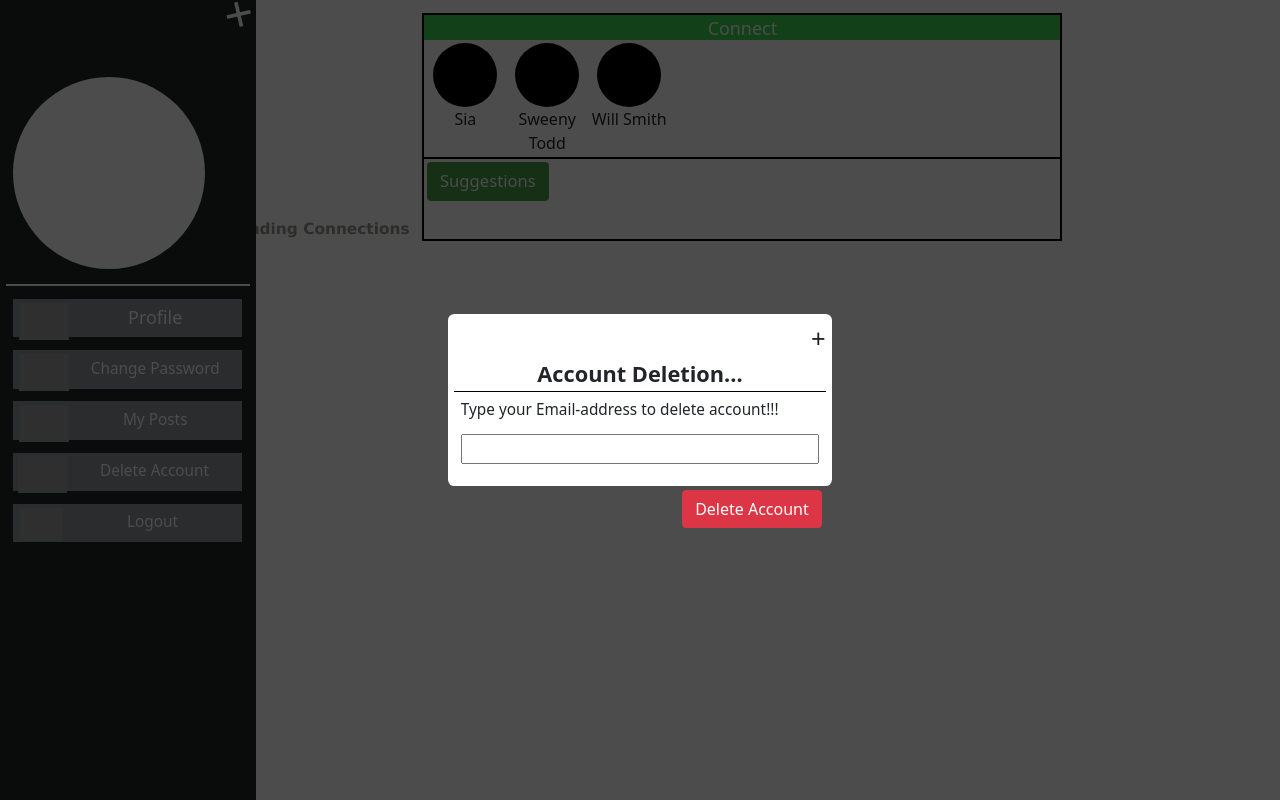
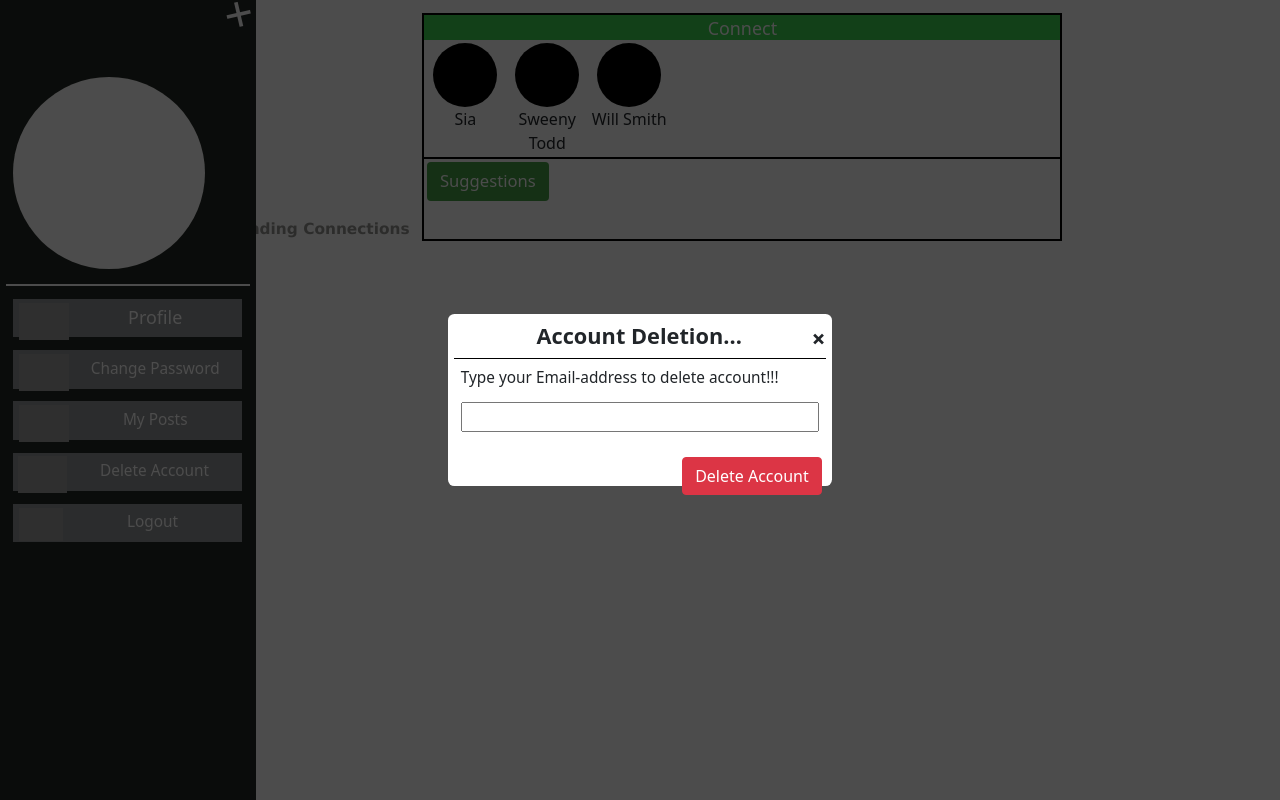
Before and after one commit to Sanat2002/Connect, a Django app: template connect1/templates/home.html in a window 1280 px wide. Run offline with Django 3.2, Linux system fonts and the light colour scheme; the template is opened without the code that fills it, so the values that code supplies are empty; grey boxes are pictures that could not be loaded.

Commit message:
adding delete account

```diff
--- a/connect1/templates/home.html
+++ b/connect1/templates/home.html
@@ -389,11 +389,13 @@
 
     <div style="background-color: rgb(0, 0, 0,.7);position: absolute;top: 0;height: 100%;width: 100%;display: flex;justify-content: center;align-items: center;">
       <div style="background-color: white;height: 13.5vw;width: 30vw;padding: .5vw;border-radius: .5vw;">
-        <div style="font-size: 2vw;text-align: end;">+</div>
         <div style="display: flex; flex-direction: column;">
 
-          <div style="font-size: 1.7vw;text-align: center;font-weight: bolder;">
-            Account Deletion...
+          <div style="display: flex;justify-content: end;">
+            <div style="font-size: 1.7vw;font-weight: bolder;margin-right: 5.4vw;">
+              Account Deletion...
+            </div>
+            <div style="font-size: 2vw;transform: rotate(45deg);font-weight: bolder;margin-bottom: ;">+</div>
           </div>
 
           <div style="border-top: .1px solid black;"></div>
```
